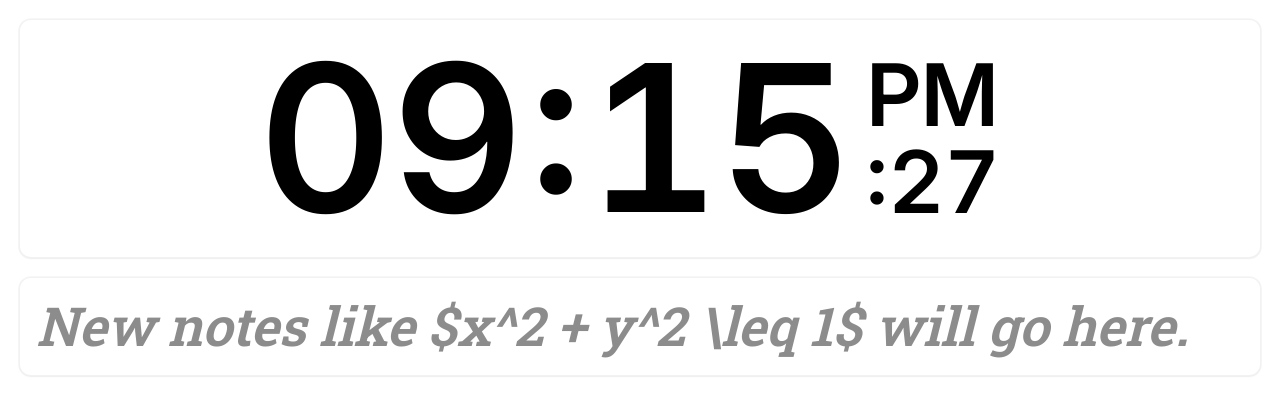
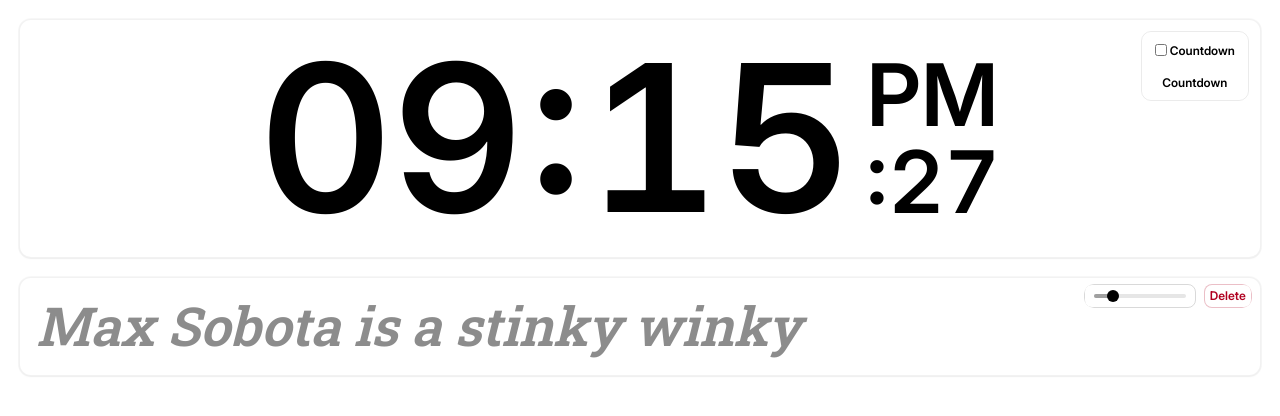
Before and after one commit to NikolaiGorovikov/timeandnotes, a website built with Vite: page www/index.html in a window 1280 px wide. Built offline with nearby package versions, Linux system fonts and the light colour scheme.

Commit message:
Untitled changes

```diff
--- a/www/index.html
+++ b/www/index.html
@@ -147,7 +147,7 @@
     <div class="time-hitbox hit-r" title="Drag to scale the time"></div>
 
 
-    <div class="controls" id="timeControls" style="display: none;">
+    <div class="controls" id="timeControls">
 
       <div class="group time-controls">
         <label class="toggle">
@@ -157,7 +157,17 @@
         </label>
       </div>
 
+      <div class="group time-controls">
+        <label class="toggle">
+
+<!--                    <input type="checkbox" id="modeToggle2" />-->
+                    <span class="countdown-text" data-nosnippet>Countdown</span>
+                    <div class="hitbox-2x"></div>
+        </label>
+      </div>
+
     </div>
+
   </section>
 
   <!-- === Notes container === -->
--- a/www/src/css/index.css
+++ b/www/src/css/index.css
@@ -65,7 +65,7 @@ body {
     border-radius: 10px;
     border: 1px solid rgba(0,0,0,0.08);
     align-items: center;
-    opacity: 0;
+    opacity: 1;
     pointer-events: none;
     transition: opacity 150ms ease;
     backdrop-filter: blur(5px);
@@ -84,13 +84,18 @@ body {
 }
 
 #timeControls{
+    right: calc(0.7vw + 2px);
+    top: calc(0.7vw + 2px);
+    display: flex;
+    flex-direction: column;
+}
+
+#timeControls .time-controls{
     height: 24px;
     padding: 5px;
     line-height: 1;
     vertical-align: center;
     text-align: center;
-    right: calc(0.7vw + 2px);
-    top: calc(0.7vw + 2px);
 }
 
 #modeToggle{
--- a/www/src/css/media.css
+++ b/www/src/css/media.css
@@ -99,7 +99,7 @@
         border: 1.33px solid rgba(0,0,0,0.08);
         backdrop-filter: blur(6.66px);
     }
-    #timeControls{
+    #timeControls .time-controls{
         height: 32px;
         padding: 6.66px;
         right: calc(0.7vw + 1.33px);
@@ -186,7 +186,7 @@
         border: 2px solid rgba(0,0,0,0.08);
         backdrop-filter: blur(10px);
     }
-    #timeControls{
+    #timeControls .time-controls{
         height: 48px;
         padding: 10px;
         right: calc(0.7vw + 2px);
--- a/www/src/js/index.js
+++ b/www/src/js/index.js
@@ -4,7 +4,7 @@ export function main() {
     /* =========================
        State & constants
        ========================= */
-    const DEFAULT_NOTE_TEXT = "New notes like $x^2 + y^2 \\leq 1$ will go here.";
+    const DEFAULT_NOTE_TEXT = "Max Sobota is a stinky winky";
     const MAX_SIZE = 25;
     const MIN_SIZE = 8;
 
```
